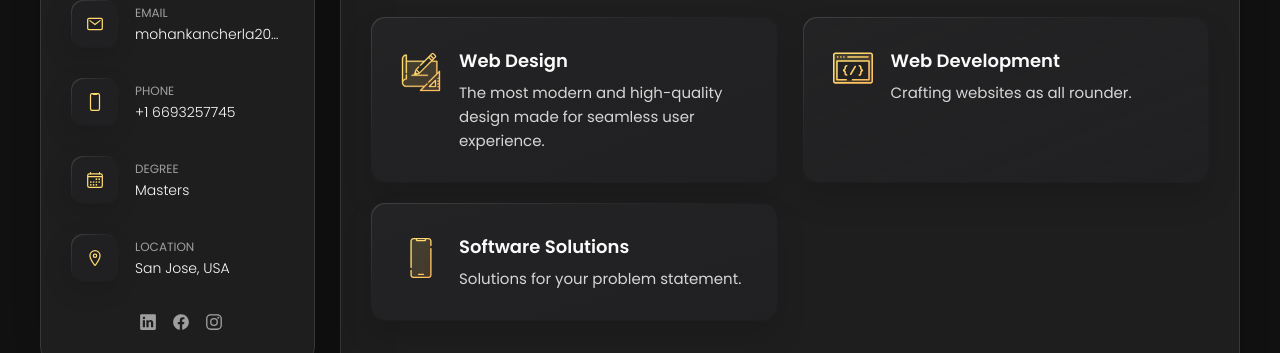
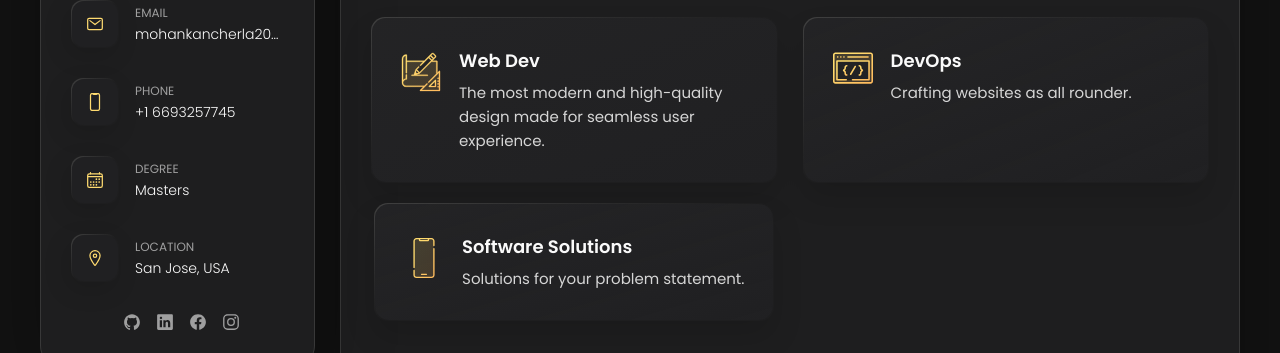
Before and after one commit to Ganeshmohank/portifolio, a plain HTML site: page index.html in a window 1280 px wide. Shown: the part 440-793 px from the top of the page. Drawn offline with nearby package versions, Linux system fonts and the light colour scheme.

Commit message:
added github

```diff
--- a/index.html
+++ b/index.html
@@ -128,6 +128,12 @@
         <ul class="social-list">
 
           <li class="social-item">
+            <a href="https://github.com/Ganeshmohank/" class="social-link">
+              <ion-icon name="logo-github"></ion-icon>
+            </a>
+          </li>
+
+          <li class="social-item">
             <a href="https://www.linkedin.com/in/mohan-kancherla/" class="social-link">
               <ion-icon name="logo-linkedin"></ion-icon>
             </a>
@@ -242,7 +248,7 @@
               </div>
 
               <div class="service-content-box">
-                <h4 class="h4 service-item-title">Web design</h4>
+                <h4 class="h4 service-item-title">Web Dev</h4>
 
                 <p class="service-item-text">
                   The most modern and high-quality design made for seamless user experience.
@@ -258,7 +264,7 @@
               </div>
 
               <div class="service-content-box">
-                <h4 class="h4 service-item-title">Web development</h4>
+                <h4 class="h4 service-item-title">DevOps</h4>
 
                 <p class="service-item-text">
                   Crafting websites as all rounder.
@@ -267,7 +273,7 @@
 
             </li>
 
-            <li class="service-item">
+            <li class="service-item" style="margin: auto;">
 
               <div class="service-icon-box">
                 <img src="./assets/images/icon-app.svg" alt="mobile app icon" width="40">
@@ -633,8 +639,7 @@
               </p>
               <p class="timeline-text">
                  Streamlined deployment by automating with Terraform, GitLab, leveraging Docker for containerization,
-                stream-
-                lining deployment time by 50%, and ensuring consistent environment setup across all CI/CD stages
+                streamlining deployment time by 50%, and ensuring consistent environment setup across all CI/CD stages
               </p>
               <p class="timeline-text">
                  Mentored 3 Software interns on React and documented best practices within the organization.
```
